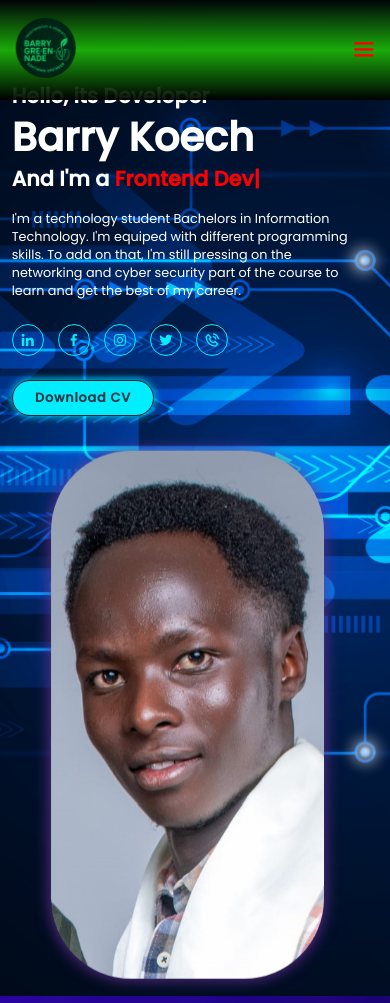
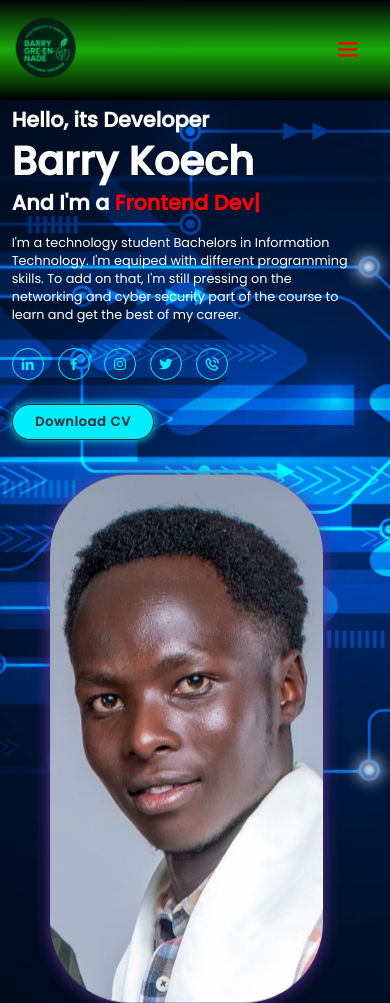
Before and after one commit to Barry-Koech254/Barry-koech, a plain HTML site: page index.html in a window 390 px wide. Shown: the top 1003 px of the page. Drawn offline with nearby package versions, Linux system fonts and the light colour scheme.

Commit message:
resonsive

```diff
--- a/css/style.css
+++ b/css/style.css
@@ -628,6 +628,7 @@ span {
     #menu-icon {
         display: block;
         color: red;
+        margin-right: 4rem;
     }
 
     .navbar {
@@ -669,9 +670,15 @@ span {
         bottom: 0;
         transition: 0.5s ease-in-out;
       }
+    section{
+        padding-right: 1.5rem;
+    }
 
     .home {
         flex-direction: column;
+    }
+    .home-content {
+        margin-top: 2rem;
     }
 
     .home-content h3 {
@@ -706,6 +713,14 @@ span {
 }
 
 @media (max-width: 617px) {
+    .home-content {
+        margin-top: 3.5rem;
+    }
+
+    #menu-icon {
+        margin-right: 3rem;
+    }
+
     .portfolio-container {
         grid-template-columns: 1fr;
     }
@@ -714,6 +729,15 @@ span {
     html {
         font-size: 50%;
     }
+
+    .home-content {
+        margin-top: 3rem;
+    }
+
+    #menu-icon {
+        margin-right: 2rem;
+    }
+
 
     .contact form .input-box input {
         width: 100%;
@@ -724,6 +748,11 @@ span {
     .home-img img {
         width: 90vw;
     }
+
+    #menu-icon {
+        margin-right: 1rem;
+    }
+
 
     .about-img img {
         width: 90vw;
--- a/index.html
+++ b/index.html
@@ -94,7 +94,7 @@
             ><i class="bx bx-phone-call"></i>
           </a>
         </div>
-        <a href="/document/Barry CV'S.png" target="_blank" class="btn"
+        <a href="/document/Barry'sCV.jpg" target="_blank" class="btn"
           >Download CV</a
         >
       </div>
```
Also changed, not shown: document/Barry CV'S.png (deleted), document/Barry'sCV.jpg (added), images/BARRY.jpg (deleted), 2 other files.
